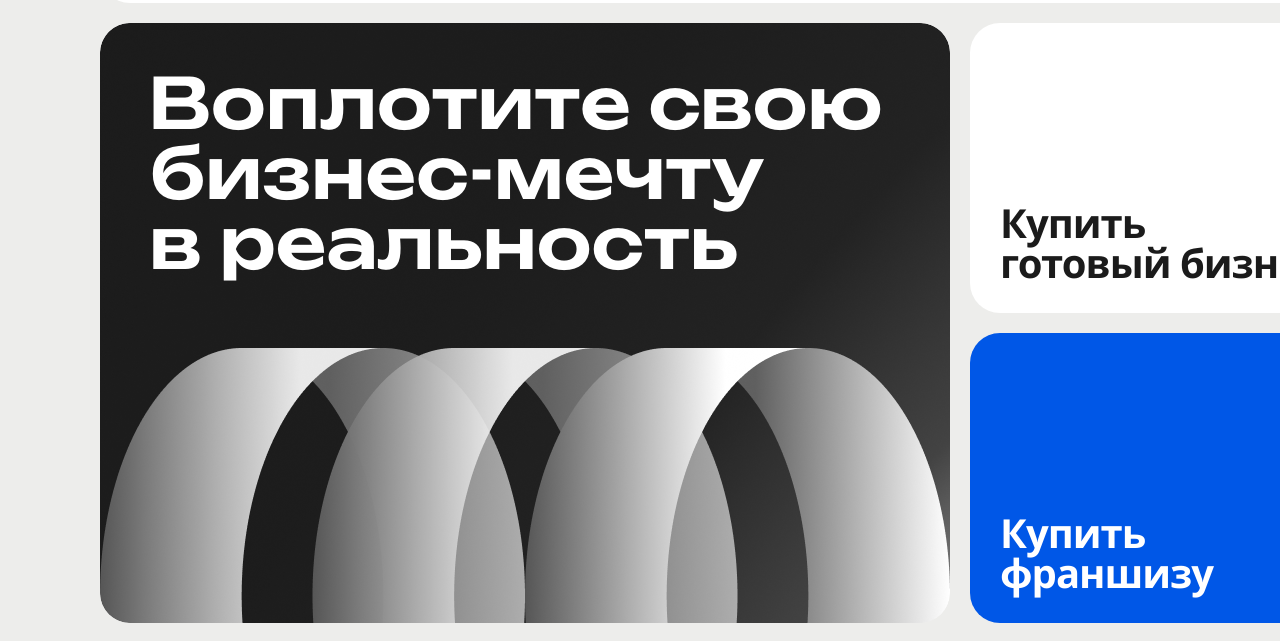
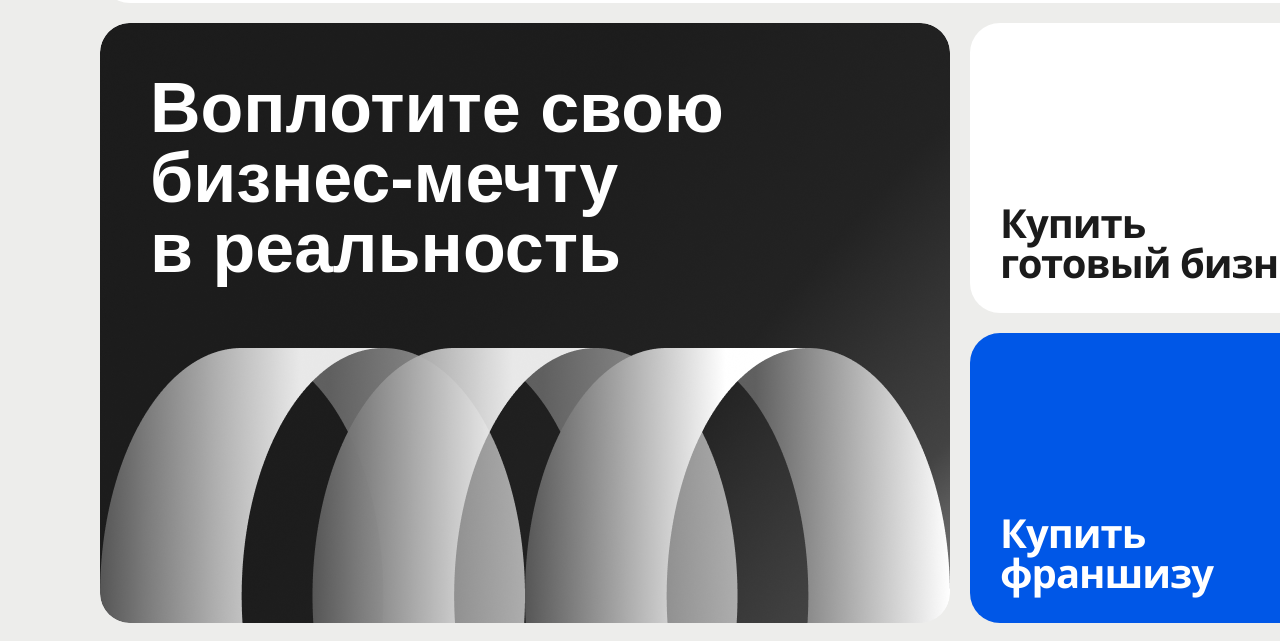
Before and after one commit to SELEKTOR341431/Edini-Biznes, a plain HTML site: page index.html in a window 1280 px wide. Shown: the part 157-798 px from the top of the page. Drawn offline with Linux system fonts and the light colour scheme; files whose address does not match are found by name.

Commit message:
Update style.css

```diff
--- a/style.css
+++ b/style.css
@@ -142,7 +142,7 @@ body {
   font-display: swap;
 }
 .hero-title {
-  font-family: 'Bounded-SemiBold', Arial, sans-serif;
+  font-family: 'fonts/Bounded-SemiBold', Arial, sans-serif;
   font-size: 70px;
   font-weight: 600;
   line-height: 1.0;
```
